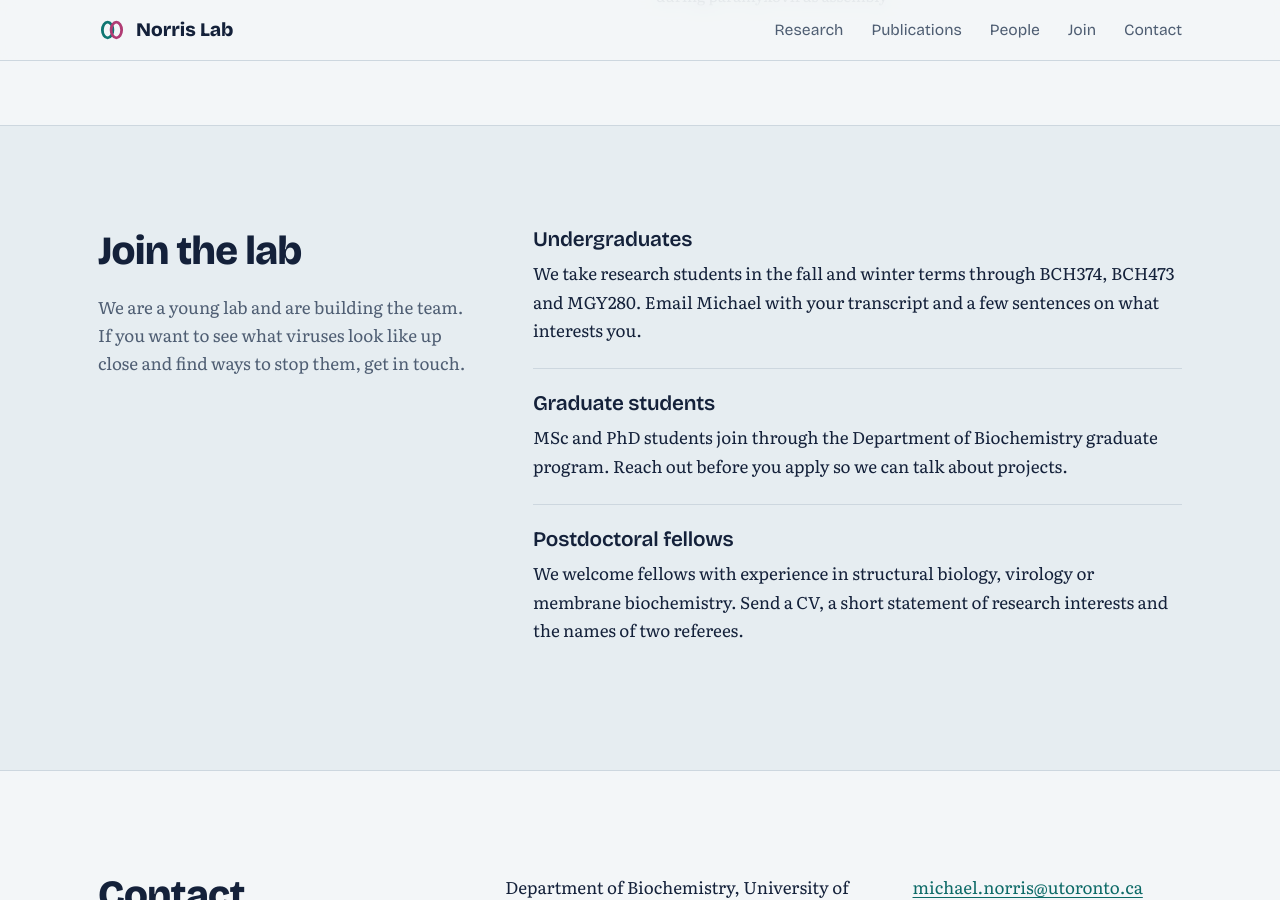
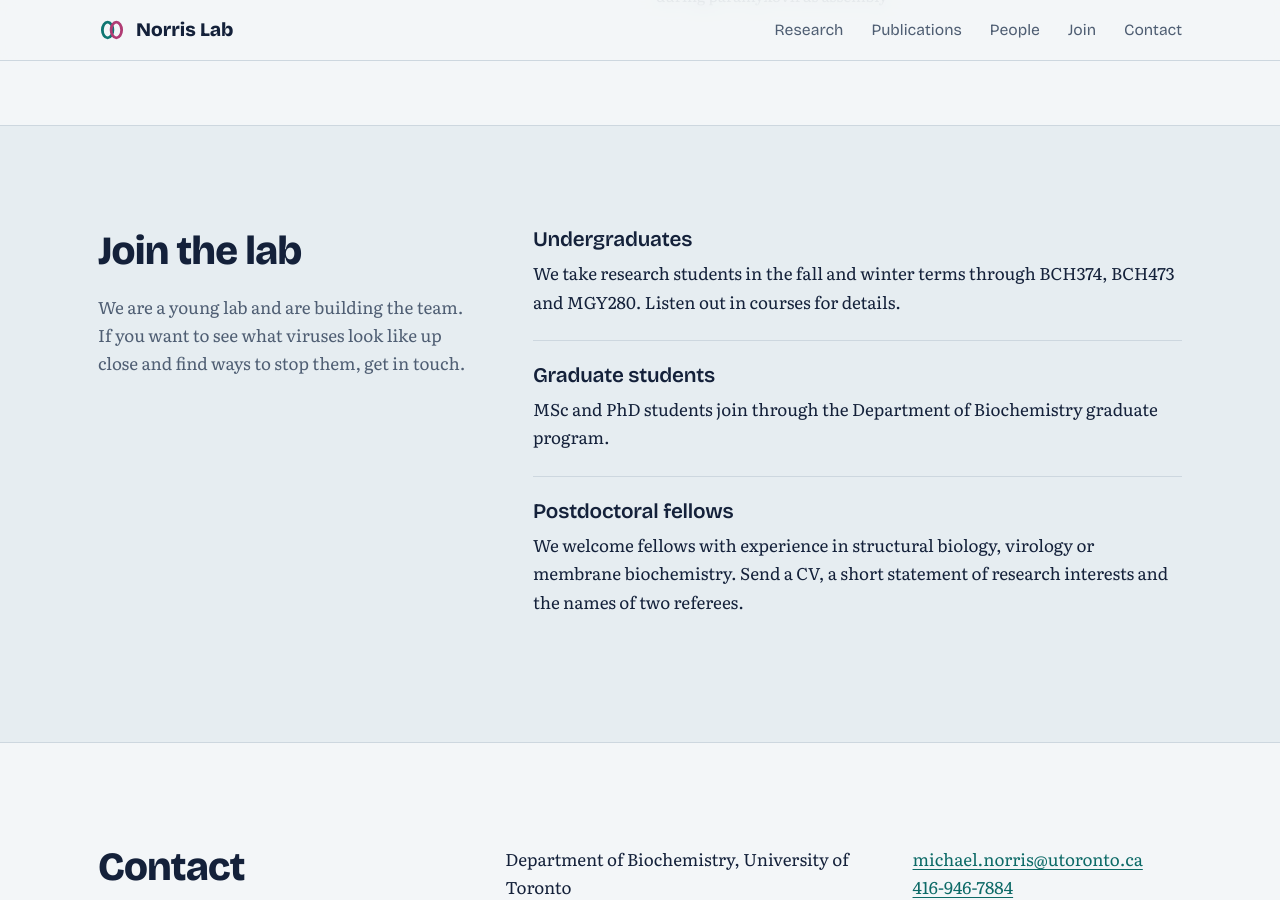
Before and after one commit to norris-lab/norris-lab.github.io, a Jekyll site: the page built from index.html, in a window 1280 px wide and 900 px high, scrolled down 5772 px. Built offline with Jekyll 4.4.1, drawn with Linux system fonts in a browser that asks for light colours.

Commit message:
Reduce spam

```diff
--- a/index.html
+++ b/index.html
@@ -214,14 +214,13 @@
         <h3>Undergraduates</h3>
         <p>
           We take research students in the fall and winter terms through BCH374, BCH473 and
-          MGY280. Email Michael with your transcript and a few sentences on what interests you.
+          MGY280. Listen out in courses for details.
         </p>
       </div>
       <div>
         <h3>Graduate students</h3>
         <p>
           MSc and PhD students join through the Department of Biochemistry graduate program.
-          Reach out before you apply so we can talk about projects.
         </p>
       </div>
       <div>
```
